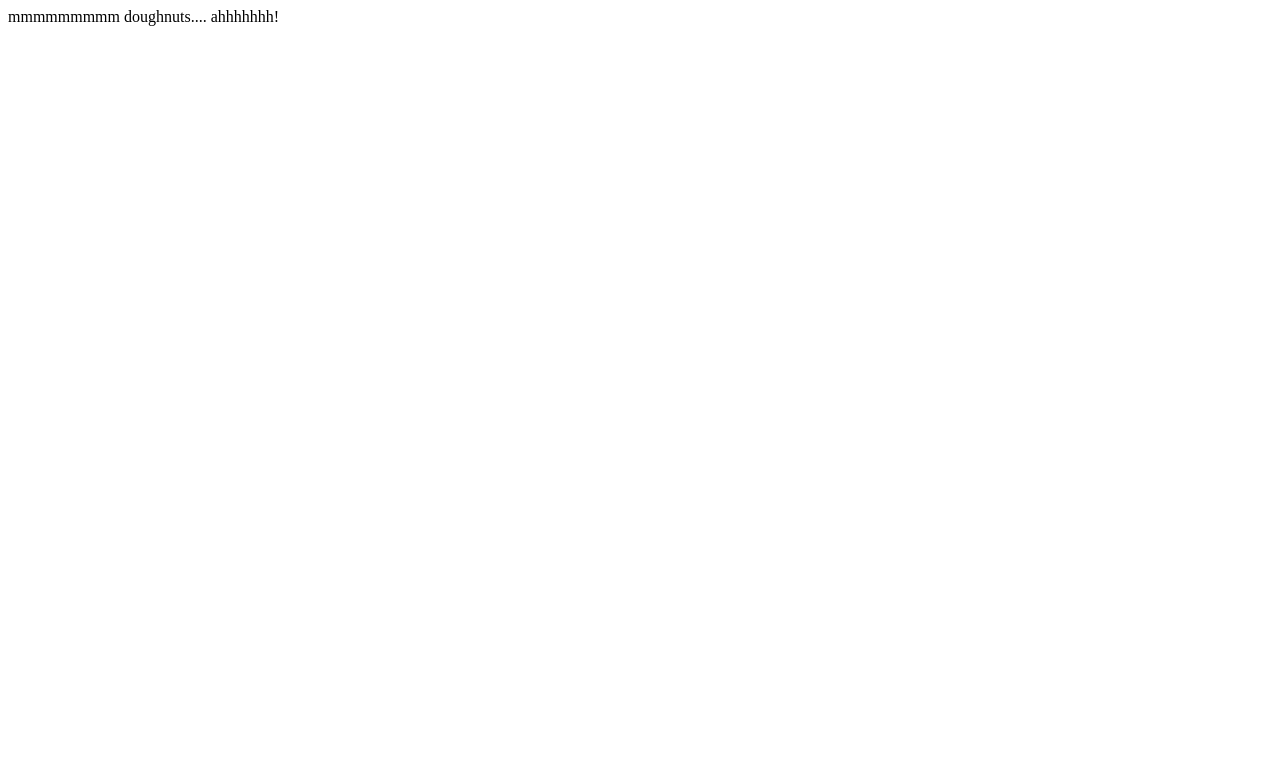
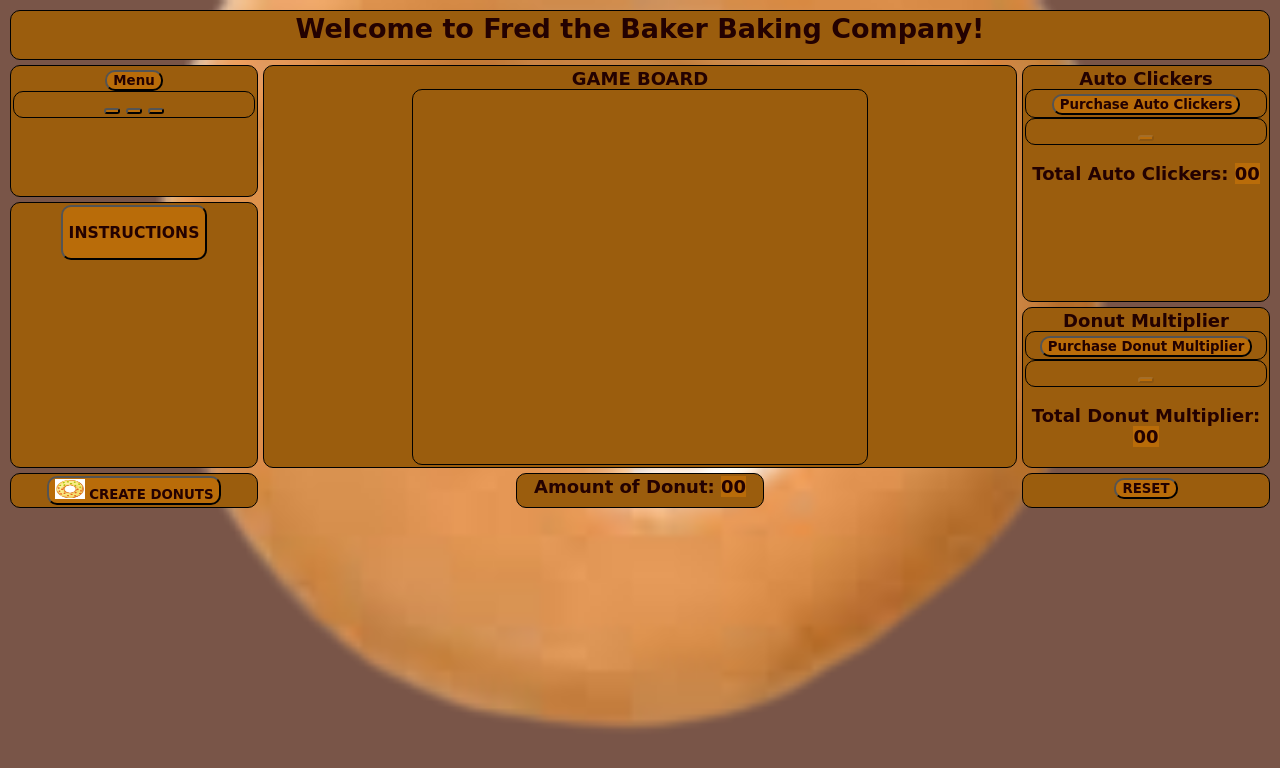
Before and after one commit to 2022-April-Java-PT-Classroom/donut-clicker-faridane, a website built with Parcel: page index.html in a window 1280 px wide. Built offline with nearby package versions, Linux system fonts and the light colour scheme.

Commit message:
Basics of donut clicker ready

```diff
--- /dev/null
+++ b/donut.js
@@ -0,0 +1,180 @@
+
+
+function greeting() {
+    firstName = prompt("Your name please?");
+    document.querySelector('#title').innerText = "Welcome " + firstName + " To Fred the Baker Baking Company!";
+}
+
+
+/*-----------------------|
+| CREATE DONUTS SECTION  |
+ |-----------------------*/
+
+function addDonut() {
+    document.querySelector('#board').innerHTML = "<img src='images/donut.jpg'/>";
+
+    let element = document.querySelector('#donut_count');
+    let donutCount = element.innerHTML;
+    donutCount++;
+    document.querySelector('#donut_count').innerHTML = (donutCount);
+
+    if (donutCount < 8) {
+        document.getElementById('multiply').disabled = true;
+
+
+    } else if (donutCount > 8 && donutCount < 10) {
+        document.getElementById('multiply').disabled = false;
+    }
+
+        if (donutCount < 15) {
+            document.getElementById('autoclick').disabled = true;
+
+        } else if (donutCount > 15 && donutCount < 20) {
+            document.getElementById('autoclick').disabled = false;
+        }
+
+}
+
+
+/*--------------|
+| MENU SECTION  |
+ ---------------*/
+
+function company(){
+    alert("Fred the Baker Baking Company is a lovely donut making house.");
+}
+function fred() {
+    alert("Fred the Baker is tired of making real donuts and is ready to retire. He needs our help to keep his love of donuts alive. That is the reason why He wants us to create a game that uses button clicks to create virtual donuts for the world to enjoy." );
+}
+function contact() {
+    document.querySelector(".contact").innerHTML = "<strong>Email Us</strong>: <em>game_contact1234@donut.play</em><br><strong>Call</strong>: +1-555-555-5555";
+}
+
+function menu() {
+    document.querySelector('.about').innerHTML = 'About The Company'
+    document.querySelector('.fred').innerHTML = 'Game Background'
+    document.querySelector('.contact').innerHTML = 'Contact'
+}
+
+function instruction() {
+    document.querySelector('.navbar2').innerHTML ="Follow these steps:<br><br>1. Click on 'Create Donut'to start the game<br><br> 2. Keep clicking to reach the count of 100 Donuts minimum<br><br> 3. Purchase 'auto clickers' or 'donut multipliers' to make more donut fast!<br></br>"
+}
+
+
+/*----------------------|
+| AUTO CLICKER SECTION  |
+|---------------------*/
+
+function autoClicker() {
+    document.querySelector('#autoclick').innerHTML = "Buy 1 Auto Clicker";
+
+}
+//          __________________
+//~~~~~~~~~  BUY AUTO CLICKER    ~~~~~~~~~~~~~~~
+
+const timerText = document.getElementById("donut_count");
+const btnStart = document.getElementById("autoclick");
+const btnStop = document.getElementById("resetBtn");
+
+
+ let count=0;
+let intervalID;
+
+btnStart.addEventListener("click", function () {
+    intervalID = setInterval(function () {
+
+        count += 5;
+
+        timerText.textContent = count;
+    }, 1000);
+
+});
+
+btnStop.addEventListener("click", function () {
+    clearInterval(intervalID);
+});
+
+//~~~~~~~~~~~~~    END BUY AUTO CLICKER      ~~~~~~~~~~~~~~~~~~
+//                 _____________________
+
+function choose() {
+    let element2 = document.querySelector('#donut_count');
+    let donutCount2 = element2.innerHTML;
+    donutCount2 -= 15;
+    document.querySelector('#donut_count').innerHTML = (donutCount2);
+
+    if (donutCount2 < 10) {
+        document.getElementById('multiply').disabled = true;
+        document.getElementById('autoclick').disabled = true;
+    }
+    if (donutCount2 >= 10 && donutCount2 <15) {
+        document.getElementById('multiply').disabled = false;
+        document.getElementById('autoclick').disabled = true;
+    }
+    if (donutCount2 >= 15) {
+        document.getElementById('multiply').disabled = false;
+        document.getElementById('autoclick').disabled = false;
+    }
+}
+
+function choose2() {
+    let element = document.querySelector('#donut_count');
+    let donutCount = element.innerHTML;
+    donutCount -= 10;
+    document.querySelector('#donut_count').innerHTML = (donutCount);
+
+    if (donutCount < 10) {
+        document.getElementById('multiply').disabled = true;
+        document.getElementById('autoclick').disabled = true;
+    }
+    if (donutCount >= 10 && donutCount <15) {
+        document.getElementById('multiply').disabled = false;
+        document.getElementById('autoclick').disabled = true;
+    }
+    if (donutCount >= 15) {
+        document.getElementById('multiply').disabled = false;
+        document.getElementById('autoclick').disabled = false;
+    }
+}
+
+function purchaseAutoClicker() {
+    let element1 = document.querySelector('#total_auto_clicker');
+    let donutCount1 = element1.innerHTML;
+    donutCount1++;
+    document.querySelector('#total_auto_clicker').innerHTML = (donutCount1);
+
+    choose();
+
+}
+
+
+/*--------------------------|
+| DONUT MULTIPLIER SECTION  |
+|--------------------------*/
+
+function donutMultiplier() {
+    document.querySelector('#multiply').innerHTML = "Buy 1 Donut Multiplier";
+}
+
+function purchaseDonutMultiplier() {
+    let element1 = document.querySelector('#total_donut_multiplier');
+    let donutCount1 = element1.innerHTML;
+    donutCount1++;
+    document.querySelector('#total_donut_multiplier').innerHTML = (donutCount1);
+
+    choose2();
+
+}
+
+
+/*--------------|
+| RESET SECTION  |
+|---------------*/
+
+function resetGame() {
+    alert("You've clicked on RESET !");
+    document.getElementById("total_auto_clicker").innerHTML = '00';
+    document.getElementById("total_donut_multiplier").innerHTML = '00';
+    document.getElementById("donut_count").innerHTML = '00';
+
+}
--- a/index.html
+++ b/index.html
@@ -5,9 +5,90 @@
     <meta http-equiv="X-UA-Compatible" content="IE=edge" />
     <meta name="viewport" content="width=device-width, initial-scale=1.0" />
     <title>Donut Clicker</title>
-  </head>
-  <body>
-    <div class="container"></div>
-    <script src="./index.js"></script>
+    <link rel="stylesheet" href="style.css">
+
+
+<body onload="greeting()">
+
+  <div id="container">
+
+    <div class="header">
+      <header>
+        <h2 id="title">Welcome to Fred the Baker Baking Company!</h2>
+      </header>
+    </div>
+
+    <div class="navbar">
+      <button onclick="menu()" class="menu">Menu</button>
+      <div class="navbar3">
+        <button onclick="company()" class="about"></button>
+        <button onclick="fred()" class="fred"></button>
+        <button onclick="contact()" class="contact"></button>
+      </div>
+
+
+      </div>
+      <div class="navbar2">
+        <button onclick="instruction()"><h3>INSTRUCTIONS</h3></button>
+
+      </div>
+
+      <div class="main">
+        <main>
+          GAME BOARD
+          <div id="board"></div>
+        </main>
+      </div>
+
+      <div class="section1">
+        <section>
+          Auto Clickers
+        </section>
+        <div id="autoClicker">
+          <section>
+            <button id="pautoclick" onclick="autoClicker()">Purchase Auto Clickers</button>
+          </section>
+        </div>
+        <div id="buyautoclick">
+          <button disabled onclick="purchaseAutoClicker()" id="autoclick"></button>
+        </div>
+        <p>Total Auto Clickers: <span id="total_auto_clicker">00</span></p>
+      </div>
+
+      <div class="section2">
+        <section>
+          Donut Multiplier
+        </section>
+        <div class="pdonutmulti">
+        <section>
+          <button id="pdm" onclick="donutMultiplier()">Purchase Donut Multiplier</button>
+        </section>
+        </div>
+        <div id="multiple">
+          <button disabled onclick="purchaseDonutMultiplier()" id="multiply"></button>
+        </div>
+        <p>Total Donut Multiplier: <span id="total_donut_multiplier">00</span></p>
+      </div>
+
+      <div class="footer2">
+        <footer id="footer">
+        Amount of Donut: <span id="donut_count">00</span>
+        </footer>
+      </div>
+      <div class="footer1">
+        <footer>
+        <button id="makeDonut" onclick="addDonut()" ><img src="images/donut4.jpg"/> CREATE DONUTS</button>
+      </footer>
+      </div>
+      <div class="footer3">
+        <footer>
+          <button id="resetBtn" onclick="resetGame()">RESET</button>
+        </footer>
+      </div>
+
+    </div>
+
+    <script src="/donut.js"></script>
+
   </body>
 </html>
--- /dev/null
+++ b/style.css
@@ -0,0 +1,151 @@
+#board{
+    width: 450px;
+    height: 370px;
+    background-color: rgb(155, 93, 13);
+    border: 5px solid rgb(87, 53, 9);
+    border-radius: 10px;
+    margin: 0 auto;
+    display: flex;
+    flex-wrap: wrap;
+    margin-top: 0px;
+
+
+    position: static;
+}
+#board img{
+    width: 450px;
+    height: 370px;
+}
+
+#makeDonut img{
+    width: 30px;
+    height: 20px;
+}
+
+body{
+    background: url("images/bgdonut.jpg") no-repeat center center;
+    background-size: cover;
+    margin: 0;
+    text-align: center;
+    font-family: cursive;
+   color: rgb(35, 1, 1);
+   font-size: large;
+   font-weight: bold;
+}
+
+#container{
+    display: grid;
+    grid-template-columns: repeat(5, 1fr);
+    grid-template-rows: 50px 1fr 1fr 100px;
+
+    gap: 5px;
+    padding: 10px;
+
+    box-sizing: border-box;
+}
+
+#container div{
+    padding: 2px;
+    border: 1px solid black;
+}
+
+.header{
+    grid-column-start: 1;
+    grid-column-end: 6;
+   grid-row-start: 1;
+    grid-row-end: 2;
+    background-color: rgb(155, 93, 13);
+    border-radius: 10px;
+}
+
+.navbar{
+    grid-column-start: 1;
+    grid-column-end: 2;
+    grid-row-start: 2;
+    grid-row-end: 4;
+    background-color: rgb(155, 93, 13);
+    border-radius: 10px;
+}
+.navbar2{
+    grid-column-start: 1;
+    grid-column-end: 2;
+    grid-row-start: 4;
+    grid-row-end: 7;
+    background-color: rgb(155, 93, 13);
+    border-radius: 10px;
+}
+
+.main{
+    grid-column-start: 2;
+    grid-column-end: 5;
+    grid-row-start: 2;
+    grid-row-end: 7;
+    border-radius: 10px;
+    background-color: rgb(155, 93, 13);
+}
+
+.pdonutmulti, #autoClicker, #buyautoclick, #multiple, .navbar3{
+    border-radius: 10px;
+}
+
+.section1{
+    grid-column-start: 5;
+    grid-column-end: 6;
+    grid-row-start: 2;
+    grid-row-end: 5;
+    background-color: rgb(155, 93, 13);
+    border-radius: 10px;
+}
+
+.section2{
+    grid-column-start: 5;
+    grid-column-end: 6;
+    grid-row-start: 5;
+    grid-row-end: 7;
+    background-color: rgb(155, 93, 13);
+    border-radius: 10px;
+}
+.footer2{
+    grid-column-start: 3;
+    grid-column-end: 4;
+    grid-row-start: 7;
+    grid-row-end: 9;
+    background-color: rgb(155, 93, 13);
+    border-radius: 10px;
+}
+.footer1{
+    grid-column-start: 1;
+    grid-column-end: 2;
+    grid-row-start: 7;
+    grid-row-end: 9;
+    background-color: rgb(155, 93, 13);
+    border-radius: 10px;
+}
+.footer3{
+    grid-column-start: 5;
+    grid-column-end: 6;
+    grid-row-start: 7;
+    grid-row-end: 9;
+    background-color: rgb(155, 93, 13);
+    border-radius: 10px;
+}
+
+
+#title{
+    margin-top: 0;
+    padding-top: 0;
+
+}
+
+button{
+    background-color: rgb(185, 108, 9);
+    text-align: center;
+    font-family: cursive;
+    font-weight: bold;
+   color: rgb(35, 1, 1);
+   border-radius: 10px;
+}
+
+span{
+    background-color: rgb(185, 108, 9);
+}
```
Also changed, not shown: images/bgdonut.jpg (added), images/donut.jpg (added), images/donut1.jpg (added), images/donut2.jpg (added), images/donut3.jpg (added), images/donut4.jpg (added).
